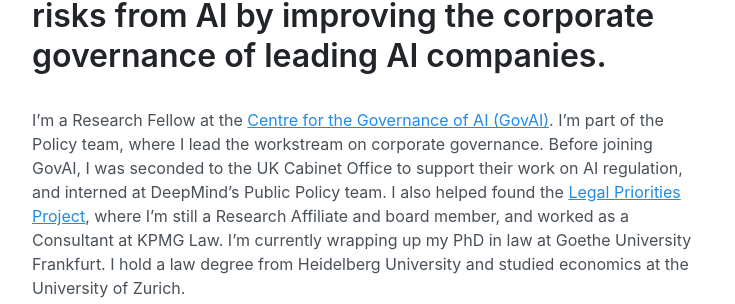
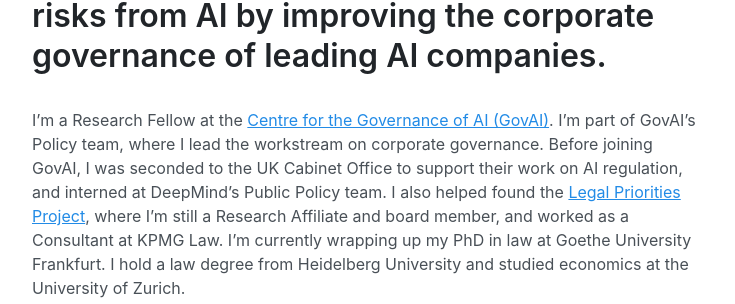
Before and after one commit to jonasschuett/jonasschuett.github.io, a Jekyll site: the page built from _posts/2020-04-04-introduction.md, in a window 1280 px wide and 900 px high. Shown: the part 213-517 px from the top of the window, without its empty margins (272-1007 px from the left). Built offline with Jekyll 4.4.1, drawn with Linux system fonts in a browser that asks for light colours.

Commit message:
Update 2020-04-04-introduction.md

```diff
--- a/_posts/2020-04-04-introduction.md
+++ b/_posts/2020-04-04-introduction.md
@@ -3,7 +3,7 @@ layout: page
 title: I’m a researcher at the Centre for the Governance of AI in Oxford. I try to reduce risks from AI by improving the corporate governance of leading AI companies.
 ---
 
-<br> I'm a Research Fellow at the [Centre for the Governance of AI (GovAI)](https://www.governance.ai/). I'm part of the Policy team, where I lead the workstream on corporate governance. Before joining GovAI, I was seconded to the UK Cabinet Office to support their work on AI regulation, and interned at DeepMind’s Public Policy team. I also helped found the [Legal Priorities Project](https://www.legalpriorities.org/), where I'm still a Research Affiliate and board member, and worked as a Consultant at KPMG Law. I'm currently wrapping up my PhD in law at Goethe University Frankfurt. I hold a law degree from Heidelberg University and studied economics at the University of Zurich.
+<br> I'm a Research Fellow at the [Centre for the Governance of AI (GovAI)](https://www.governance.ai/). I'm part of GovAI's Policy team, where I lead the workstream on corporate governance. Before joining GovAI, I was seconded to the UK Cabinet Office to support their work on AI regulation, and interned at DeepMind’s Public Policy team. I also helped found the [Legal Priorities Project](https://www.legalpriorities.org/), where I'm still a Research Affiliate and board member, and worked as a Consultant at KPMG Law. I'm currently wrapping up my PhD in law at Goethe University Frankfurt. I hold a law degree from Heidelberg University and studied economics at the University of Zurich.
 
 ![Jonas Schuett](/jonasschuett.jpg "Jonas Schuett")
 
```
